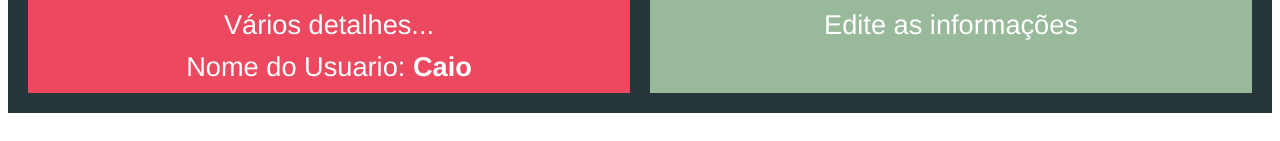
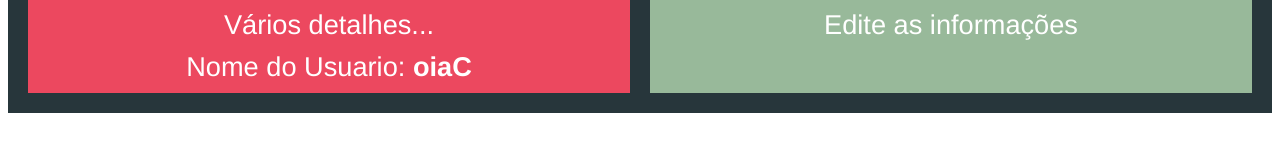
Before and after one commit to lmbaldi/curso-vue, a Vue app in the folder componentes-comunicacao/comunicacao/: page / in a window 1280 px wide. Shown: the part 367-508 px from the top of the page. Built offline with nearby package versions, Linux system fonts and the light colour scheme.

Commit message:
using props in child component

```diff
--- a/componentes-comunicacao/comunicacao/src/components/UsuarioInfo.vue
+++ b/componentes-comunicacao/comunicacao/src/components/UsuarioInfo.vue
@@ -2,13 +2,19 @@
     <div class="componente">
         <h2>As Informações de Usuário</h2>
         <p>Vários detalhes...</p>
-        <p> Nome do Usuario: <strong> {{ nome }} </strong></p>
+        <p> Nome do Usuario: <strong> {{ inverterNome() }} </strong></p>
     </div>
 </template>
 
 <script>
 export default {
-    props: ['nome']
+    props: ['nome'],
+
+    methods: {
+        inverterNome(){
+            return this.nome.split('').reverse().join('')
+        }
+    }
 }
 </script>
 
```
